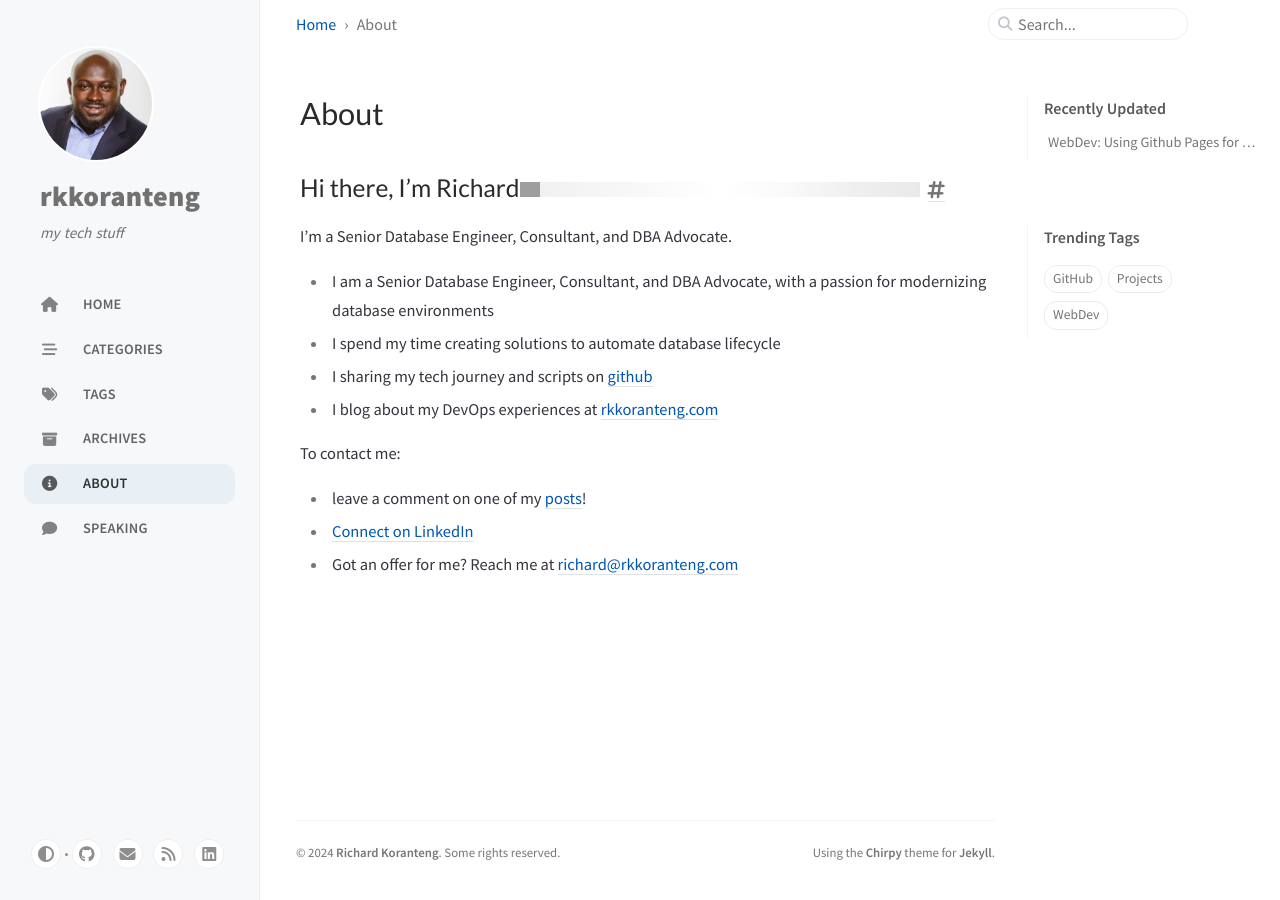
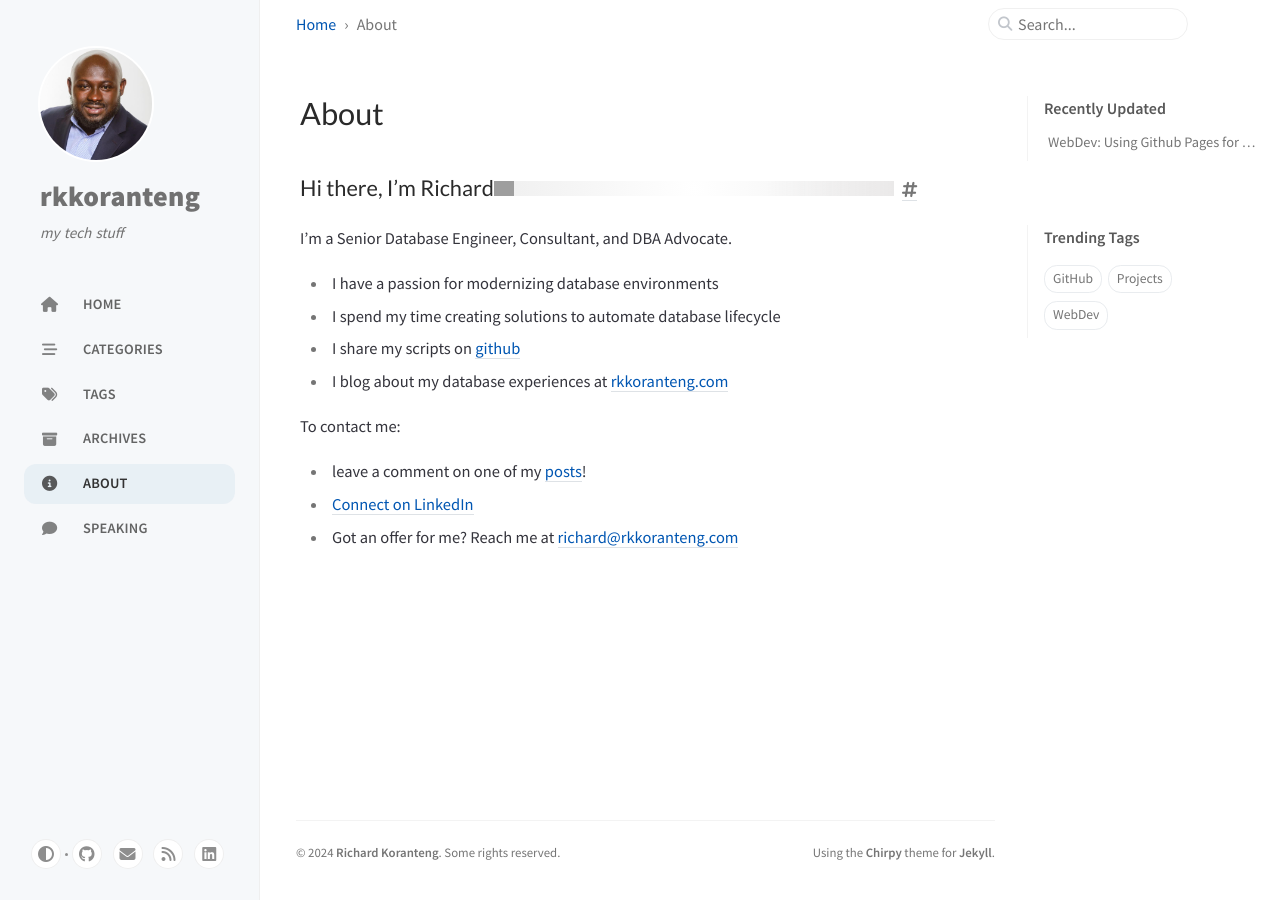
Before and after one commit to RKKoranteng/blog, a Jekyll site: the page built from _tabs/about.md, in a window 1280 px wide. Built offline with Jekyll 4.4.1, drawn with Linux system fonts in a browser that asks for light colours; cached includes are drawn as plain includes; grey boxes are pictures that could not be loaded.

Commit message:
update about me

```diff
--- a/_tabs/about.md
+++ b/_tabs/about.md
@@ -5,14 +5,14 @@ order: 4
 ---
 
 
-## Hi there, I'm Richard<a href="https://www.rkkoranteng.com/"><img src="https://media.giphy.com/media/hvRJCLFzcasrR4ia7z/giphy.gif" width="5%"></a>
+### Hi there, I'm Richard<img src="https://media.giphy.com/media/hvRJCLFzcasrR4ia7z/giphy.gif" width="5%">
 
 I'm a Senior Database Engineer, Consultant, and DBA Advocate.
 
-* I am a Senior Database Engineer, Consultant, and DBA Advocate, with a passion for modernizing database environments
+* I have a passion for modernizing database environments
 * I spend my time creating solutions to automate database lifecycle
-* I sharing my tech journey and scripts on [github](https://github.com/RKKoranteng)
-* I blog about my DevOps experiences at [rkkoranteng.com](https://rkkoranteng.com)
+* I share my scripts on [github](https://github.com/RKKoranteng)
+* I blog about my database experiences at [rkkoranteng.com](https://rkkoranteng.com)
 
 To contact me:
 
```
